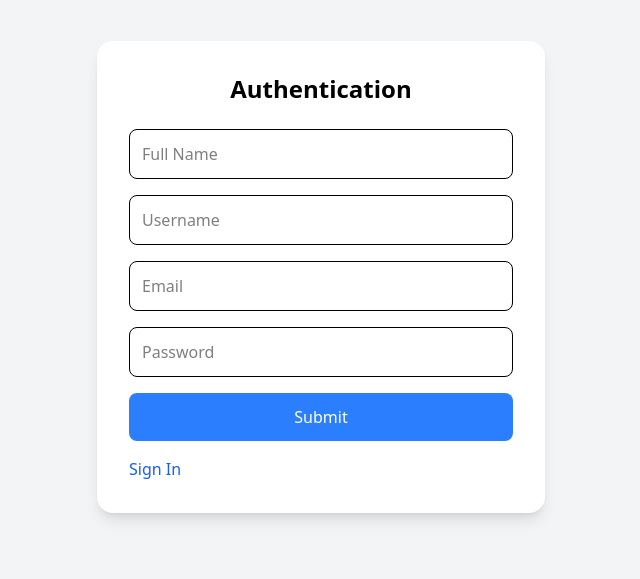
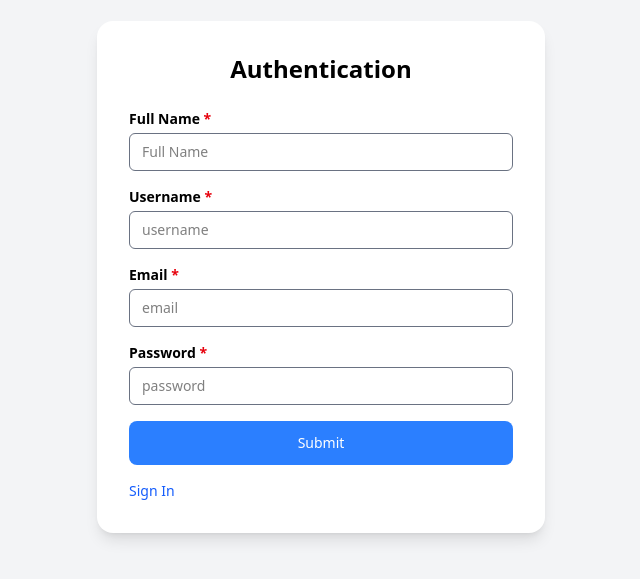
Before and after one commit to AryanKadam1134/client-server, a React (Vite) app in the folder client/: page /auth in a window 1280 px wide. Shown: the part 123-702 px from the top of the page, without its empty margins (319-959 px from the left). Built offline with nearby package versions, Linux system fonts and the light colour scheme; no server answers.

Commit message:
feat: replace AdminDashboard with Dashboard component and add LabelInput for form fields in Authentication

```diff
--- a/client/src/App.jsx
+++ b/client/src/App.jsx
@@ -7,7 +7,7 @@ import {
   Outlet,
 } from "react-router-dom";
 
-import AdminDashboard from "./pages/private/AdminDashboard";
+import Dashboard from "./pages/private/Dashboard";
 import Authentication from "./pages/authentication/Authentication";
 import { useAuth } from "./context/AuthContext";
 
@@ -37,7 +37,7 @@ function App() {
 
         {/* 🔐 Protected Route */}
         <Route element={<ProtectedRoute />}>
-          <Route path="/admin" element={<AdminDashboard />} />
+          <Route path="/admin" element={<Dashboard />} />
         </Route>
       </Routes>
     </Router>
--- /dev/null
+++ b/client/src/components/ui/LabelInput.jsx
@@ -0,0 +1,40 @@
+import React from "react";
+
+export default function LabelInput({
+  id,
+  label,
+  bold,
+  className = "",
+  colSpan = "col-span-1",
+  orientation = "vertical",
+  required,
+  children,
+  type,
+}) {
+  const isFile = type == "file";
+
+  const isCheckbox = type == "checkbox";
+
+  return (
+    <div
+      className={`${className} ${colSpan}
+      flex ${!isCheckbox && orientation == "vertical" ? `flex-col gap-1` : `items-center gap-3`}`}
+    >
+      {isCheckbox && children}
+
+      <label
+        htmlFor={id}
+        className={`text-sm font-semibold
+        ${bold && `font-semibold`} ${!isCheckbox && `whitespace-nowrap`}`}
+      >
+        {label}
+        {required && <span className="text-red-600"> *</span>}
+        {orientation == "horizontal" && " :"}
+
+        {isFile && <div className="mt-1">{children}</div>}
+      </label>
+
+      {!isCheckbox && !isFile && children}
+    </div>
+  );
+}
--- a/client/src/pages/authentication/Authentication.jsx
+++ b/client/src/pages/authentication/Authentication.jsx
@@ -1,8 +1,12 @@
 import React, { useState } from "react";
+
 import { useForm } from "react-hook-form";
+import { useNavigate } from "react-router-dom";
+
 import { apiEndpoints } from "../../api";
-import { useNavigate } from "react-router-dom";
+
 import { useAuth } from "../../context/AuthContext";
+import LabelInput from "../../components/ui/LabelInput";
 
 export default function Authentication() {
   const { login } = useAuth();
@@ -36,108 +40,96 @@ export default function Authentication() {
     }
   };
 
+  const getInputClass = (error) =>
+    `w-full px-3 py-2 border rounded-md outline-none
+   ${error ? "border-2 border-red-500" : "border-gray-500"}
+   focus:border-transparent focus:ring focus:ring-blue-500 focus:bg-slate-200`;
+
   return (
     <div className="min-h-screen flex items-center justify-center bg-gray-100">
       <div className="w-full max-w-md bg-white p-8 rounded-2xl shadow-lg">
         <h2 className="text-2xl font-bold text-center mb-6">Authentication</h2>
 
-        <form onSubmit={handleSubmit(onSubmit)} className="space-y-4">
+        <form onSubmit={handleSubmit(onSubmit)} className="text-sm space-y-4">
           {/* Full Name */}
           {!isLogin && (
-            <div>
+            <LabelInput id="fullName" label="Full Name" required>
               <input
+                id="fullName"
                 type="text"
                 placeholder="Full Name"
                 {...register("fullName", {
-                  required: "Full name is required",
+                  required: "Full Name is required!",
                 })}
-                className="w-full p-3 border rounded-lg focus:outline-none focus:ring-2 focus:ring-blue-400"
+                className={getInputClass(errors.fullName)}
               />
-              {errors.fullName && (
-                <p className="text-red-500 text-sm">
-                  {errors.fullName.message}
-                </p>
-              )}
-            </div>
+            </LabelInput>
           )}
 
           {/* Username */}
           {!isLogin && (
-            <div>
+            <LabelInput id="username" label="Username" required>
               <input
+                id="username"
                 type="text"
-                placeholder="Username"
+                placeholder="username"
                 {...register("username", {
-                  required: "Username is required",
+                  required: "username is required!",
                 })}
-                className="w-full p-3 border rounded-lg focus:outline-none focus:ring-2 focus:ring-blue-400"
+                className={getInputClass(errors.username)}
               />
-              {errors.username && (
-                <p className="text-red-500 text-sm">
-                  {errors.username.message}
-                </p>
-              )}
-            </div>
+            </LabelInput>
           )}
 
           {/* User Credential */}
           {isLogin && (
-            <div>
+            <LabelInput id="userCredential" label="Username or Email" required>
               <input
+                id="userCredential"
                 type="text"
                 placeholder="username or email"
                 {...register("userCredential", {
-                  required: "userCredential is required",
+                  required: "username or email is required!",
                 })}
-                className="w-full p-3 border rounded-lg focus:outline-none focus:ring-2 focus:ring-blue-400"
+                className={getInputClass(errors.userCredential)}
               />
-              {errors.userCredential && (
-                <p className="text-red-500 text-sm">
-                  {errors.userCredential.message}
-                </p>
-              )}
-            </div>
+            </LabelInput>
           )}
 
           {/* Email */}
           {!isLogin && (
-            <div>
+            <LabelInput id="username" label="Email" required>
               <input
                 type="email"
-                placeholder="Email"
+                placeholder="email"
                 {...register("email", {
-                  required: "Email is required",
+                  required: "email is required!",
                   pattern: {
                     value: /^[a-zA-Z0-9_.+-]+@[a-zA-Z0-9-]+\.[a-zA-Z0-9-.]+$/,
                     message: "Invalid email format",
                   },
                 })}
-                className="w-full p-3 border rounded-lg focus:outline-none focus:ring-2 focus:ring-blue-400"
+                className={getInputClass(errors.email)}
               />
-              {errors.email && (
-                <p className="text-red-500 text-sm">{errors.email.message}</p>
-              )}
-            </div>
+            </LabelInput>
           )}
 
           {/* Password */}
-          <div>
+          <LabelInput id="password" label="Password" required>
             <input
+              id="password"
               type="password"
-              placeholder="Password"
+              placeholder="password"
               {...register("password", {
-                required: "Password is required",
+                required: "password is required!",
                 minLength: {
                   value: 6,
                   message: "Minimum 6 characters",
                 },
               })}
-              className="w-full p-3 border rounded-lg focus:outline-none focus:ring-2 focus:ring-blue-400"
+              className={getInputClass(errors.password)}
             />
-            {errors.password && (
-              <p className="text-red-500 text-sm">{errors.password.message}</p>
-            )}
-          </div>
+          </LabelInput>
 
           {/* Submit */}
           <button
--- a/client/src/pages/private/AdminDashboard.jsx
+++ b/client/src/pages/private/Dashboard.jsx
@@ -3,7 +3,7 @@ import React, { useEffect, useState } from "react";
 import { apiEndpoints } from "../../api";
 import { useAuth } from "../../context/AuthContext";
 
-export default function AdminDashboard() {
+export default function Dashboard() {
   const { logout } = useAuth();
 
   const [socialPlatforms, setSocialPlatforms] = useState(null);
```
